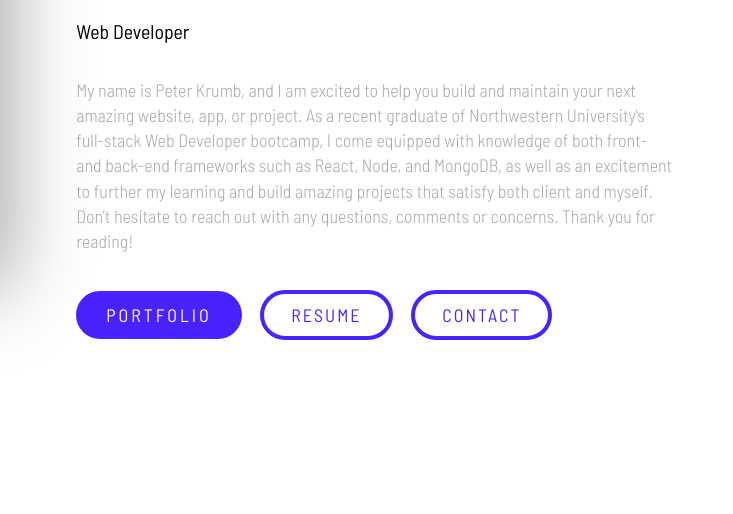
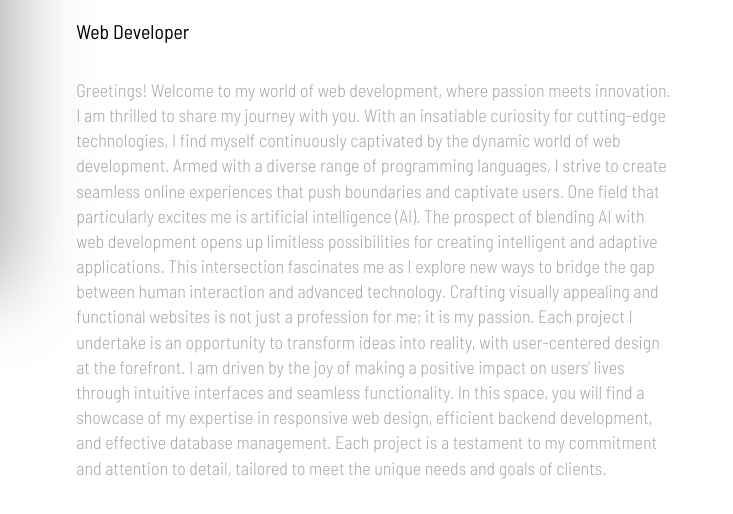
Before and after one commit to peterkrumb/My-Portfolio, a website built with Parcel: page src/index.html in a window 1280 px wide. Shown: the part 164-678 px from the top of the page, 547-1280 px from the left. Built offline with nearby package versions, Linux system fonts and the light colour scheme.

Commit message:
updated bio

```diff
--- a/src/index.html
+++ b/src/index.html
@@ -47,7 +47,15 @@
             <h1>Peter <br>
                <span>Krumb</span></h1>
                 <h5>Web Developer</h5>
-                <p>My name is Peter Krumb, and I am excited to help you build and maintain your next amazing website, app, or project. As a recent graduate of Northwestern University's full-stack Web Developer bootcamp, I come equipped with knowledge of both front- and back-end frameworks such as React, Node, and MongoDB, as well as an excitement to further my learning and build amazing projects that satisfy both client and myself. Don't hesitate to reach out with any questions, comments or concerns. Thank you for reading!</p>
+                <p>Greetings! Welcome to my world of web development, where passion meets innovation. I am thrilled to share my journey with you.
+
+                    With an insatiable curiosity for cutting-edge technologies, I find myself continuously captivated by the dynamic world of web development. Armed with a diverse range of programming languages, I strive to create seamless online experiences that push boundaries and captivate users.
+
+                    One field that particularly excites me is artificial intelligence (AI). The prospect of blending AI with web development opens up limitless possibilities for creating intelligent and adaptive applications. This intersection fascinates me as I explore new ways to bridge the gap between human interaction and advanced technology.
+
+                    Crafting visually appealing and functional websites is not just a profession for me; it is my passion. Each project I undertake is an opportunity to transform ideas into reality, with user-centered design at the forefront. I am driven by the joy of making a positive impact on users' lives through intuitive interfaces and seamless functionality.
+
+                    In this space, you will find a showcase of my expertise in responsive web design, efficient backend development, and effective database management. Each project is a testament to my commitment and attention to detail, tailored to meet the unique needs and goals of clients.</p>
                 <a href="./work.html" class="primary-btn">Portfolio</a>
                 <a href="/resume.html" class="ghost-btn">Resume</a>
                 <a href="/contact.html" class="ghost-btn">Contact</a>
```
